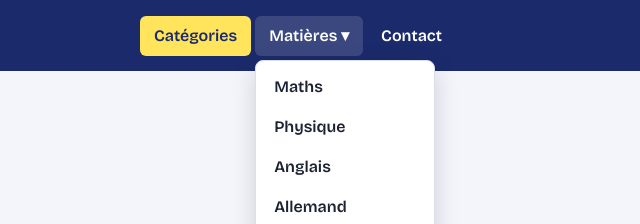
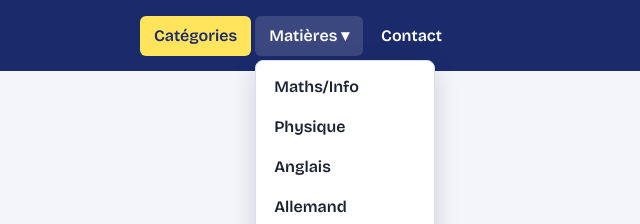
Before and after one commit to theodortail/theodortail.github.io, a plain HTML site: page index.html in a window 1280 px wide. Both pictures are taken after a click on the button "Matières ▾". Shown: the top 224 px of the page, 640-1280 px from the left. Drawn offline with nearby package versions, Linux system fonts and the light colour scheme.

Commit message:
Update index.html

```diff
--- a/index.html
+++ b/index.html
@@ -21,7 +21,7 @@
       <a href="index.html" aria-current="page">Catégories</a>
       <div class="dd">
         <button type="button" id="btn-matieres" class="" aria-expanded="false" aria-controls="menu-matieres">Matières ▾</button>
-        <ul class="dd-list" id="menu-matieres" hidden><li><a href="maths.html">Maths</a></li><li><a href="physique.html">Physique</a></li><li><a href="anglais.html">Anglais</a></li><li><a href="allemand.html">Allemand</a></li><li><a href="francais.html">Français</a></li><li><a href="sii.html">SII</a></li></ul>
+        <ul class="dd-list" id="menu-matieres" hidden><li><a href="maths.html">Maths/Info</a></li><li><a href="physique.html">Physique</a></li><li><a href="anglais.html">Anglais</a></li><li><a href="allemand.html">Allemand</a></li><li><a href="francais.html">Français</a></li><li><a href="sii.html">SII</a></li></ul>
       </div>
       <a href="contact.html">Contact</a>
     </nav>
```
